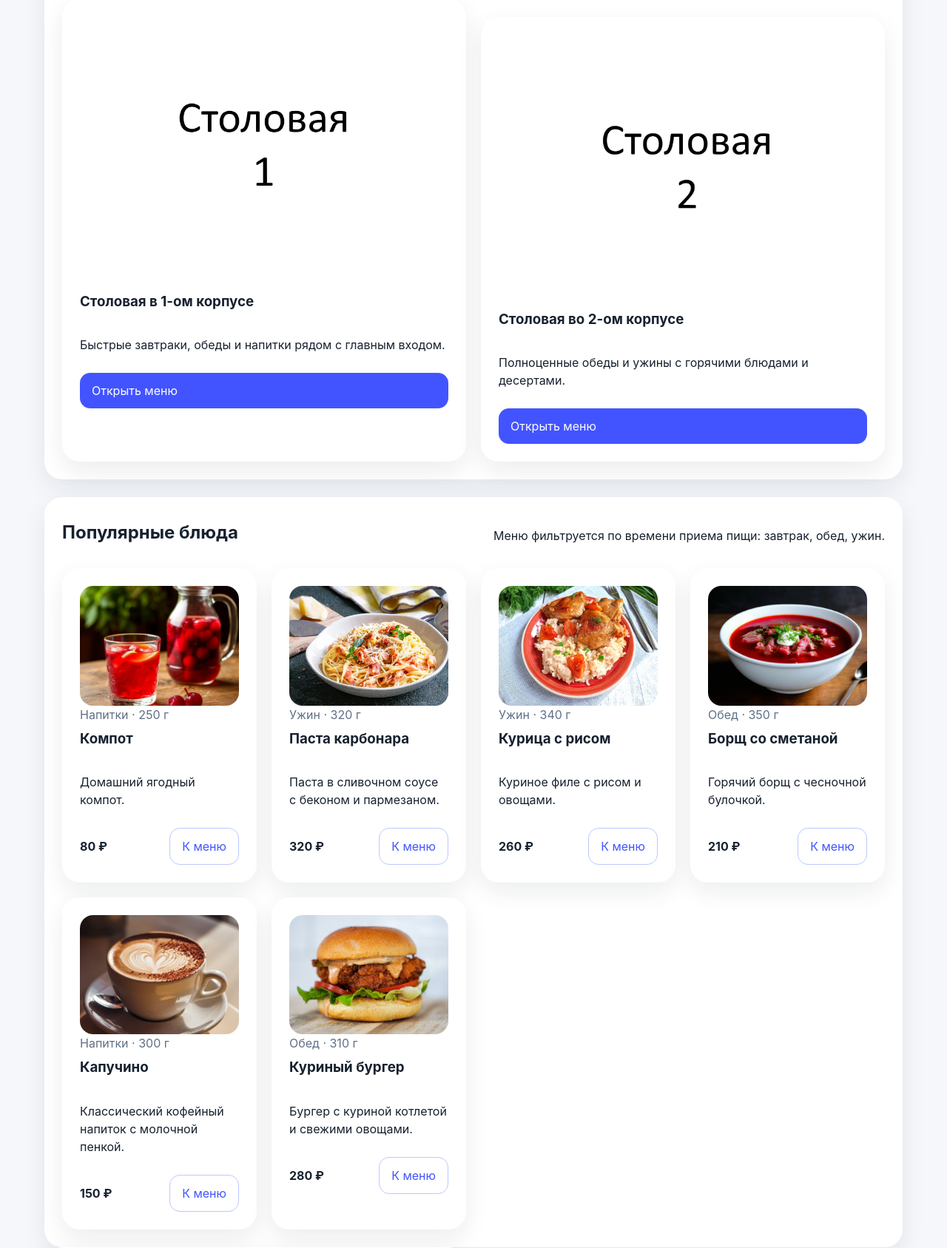
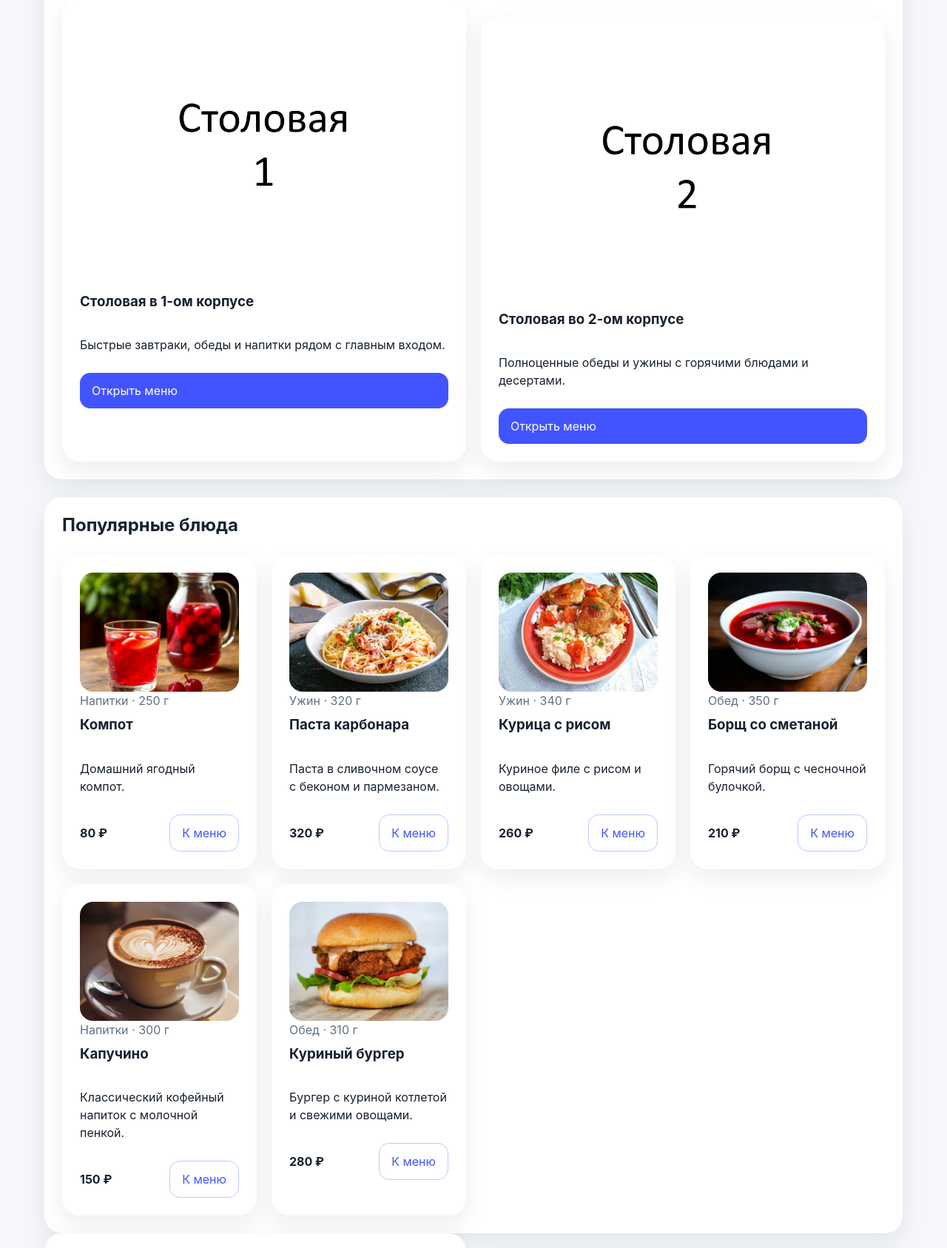
Before and after one commit to Evgeniy-Programming/stankfood, a Flask app: page / in a window 1280 px wide. Shown: the part 750-2437 px from the top of the page at 74% size. Run offline with Flask 3, Linux system fonts and the light colour scheme.

Commit message:
Update mainsheet.html

```diff
--- a/templates/mainsheet.html
+++ b/templates/mainsheet.html
@@ -56,7 +56,6 @@
 <section class="section-block">
     <div class="section-heading">
         <h2>Популярные блюда</h2>
-        <p>Меню фильтруется по времени приема пищи: завтрак, обед, ужин.</p>
     </div>
     <div class="cards-grid compact-grid">
         {% for dish in popular_dishes %}
```
